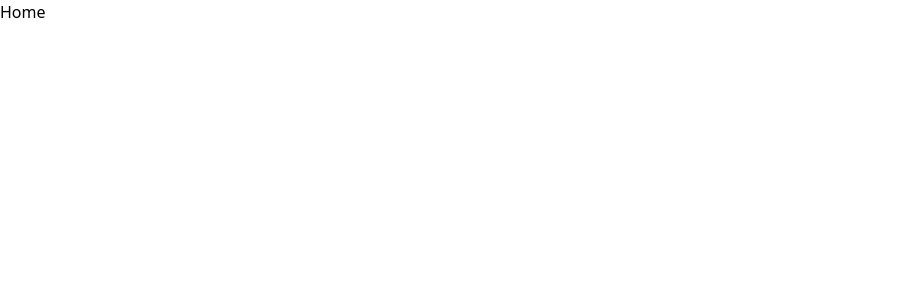
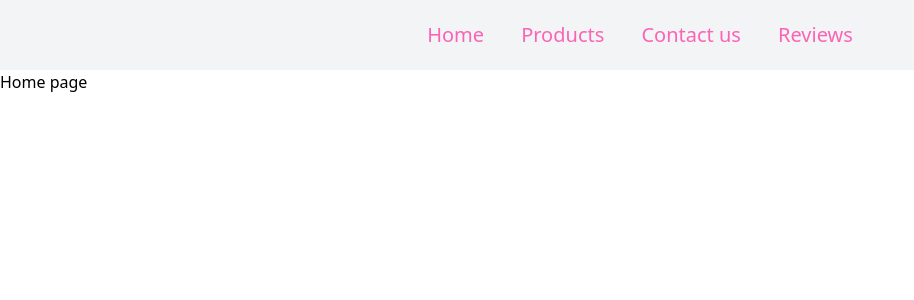
Before and after one commit to PrashasthiAyuchchada/c-b-c-frontend, a React (Vite) app: page / in a window 1280 px wide. Shown: the top 300 px of the page, without its empty margins (0-914 px from the left). Built offline with nearby package versions, Linux system fonts and the light colour scheme.

Commit message:
ongoing homePage , productsPage , Products_card 🔧

```diff
--- a/src/App.jsx
+++ b/src/App.jsx
@@ -7,6 +7,7 @@
 import { Toaster } from 'react-hot-toast'
 import RegisterPage from './pages/client/register'
 import LoginPage from './pages/LoginPage'
+import HomePage from './pages/homePage'
 
 function App() {
 
@@ -19,8 +20,8 @@
        <Route path="/login" element={<LoginPage/>}/>
        <Route path="/testing" element={<TestPage/>}/>
        <Route path= "/register" element={<RegisterPage/>}/>
-       <Route path="/" element={<h1>Home</h1>}/>
-       <Route path="/*" element={<h1>404 Not found</h1>}/>
+       <Route path="/*" element={<HomePage/>}/>
+
 
      </Routes>
     </BrowserRouter>
--- a/src/components/header.jsx
+++ b/src/components/header.jsx
@@ -1,11 +1,15 @@
+import { Link } from "react-router-dom";
 
 
 export default function Header() {
   return (
-    <header className="w-full bg-gradient-to-r from-indigo-500 via-purple-500 to-pink-500 h-[100px] flex items-center justify-center shadow-lg">
-      <h1 className="text-4xl font-bold tracking-wide text-white drop-shadow-md">
-        My Store
-      </h1>
+    <header className="h-[70px] w-full flex justify-center items-center bg-gray-100">
+      <div className=" w-[500px] h-full flex items-center justify-evenly text-pink-400 text-xl">
+      <Link to="/">Home</Link>
+      <Link to="/products">Products</Link>
+      <Link to="/contacts">Contact us</Link>
+      <Link to="/reviews">Reviews</Link>
+      </div>
     </header>
-  );
+  )
 }
--- a/src/components/product-card.jsx
+++ b/src/components/product-card.jsx
@@ -1,11 +1,12 @@
+import { Link } from "react-router-dom"
+
 export default function ProductCard(props){
 
+    const product = props.product
+
     return(
-        <div>
-            <h1>props.name</h1>
-            <p>props.description</p>
-            <p>props.price</p>
-            <button>Add to cart</button>
-        </div>
+        <Link className="w-[250px] h-[350px] m-4 bg-amber-200 border">
+           <img src={product.images[0]}/>
+        </Link>
     )
 }
--- /dev/null
+++ b/src/pages/client/productsPage.jsx
@@ -0,0 +1,53 @@
+import axios from "axios"
+import { useEffect, useState } from "react"
+import Loader from "../../components/loader"
+import ProductCard from "../../components/product-card"
+
+export default function ProductsPage(){
+
+    const [productlist, setProctlist] = useState([])
+    const [productLoaded, setProductLoaded] = useState(false)
+
+    useEffect(
+        ()=>{
+            if(!productLoaded){
+                 axios.get(import.meta.env.VITE_BACKEND_URL+"/api/product").then(
+                (res)=>{
+                    setProctlist(res.data)
+                    setProductLoaded(true)
+                }
+            )
+            }
+
+        },[productLoaded]
+    )
+
+
+
+    return(
+       <div className="w-full h-full ">
+           {
+
+            productLoaded?
+            <div className="w-full h-full flex flex-wrap justify-center">
+                {
+                    productlist.map(
+                        (product,index)=>{
+                            return (
+                            <ProductCard key={product.productId} product={product}/>
+                            )
+                        }
+                    )
+                }
+
+            </div>
+            :
+            <Loader/>
+
+
+
+           }
+
+       </div>
+    );
+}
--- /dev/null
+++ b/src/pages/homePage.jsx
@@ -0,0 +1,27 @@
+import { Route, Routes } from "react-router-dom";
+import Header from "../components/header";
+import ProductsPage from "./client/productsPage";
+
+export default function HomePage(){
+
+
+    return(
+        <div className="w-full h-screen ">
+            <Header/>
+            <div className="w-full min-h-[calc(100vh-70px)] ">
+                <Routes path="/*">
+                    <Route path="/" element={<h1>Home page</h1>}/>
+                    <Route path="/products" element={<ProductsPage/>}/>
+                    <Route path="/*" element={<h1>404 not Found</h1>}/>
+
+                </Routes>
+
+            </div>
+
+        </div>
+
+
+
+
+    )
+}
```
